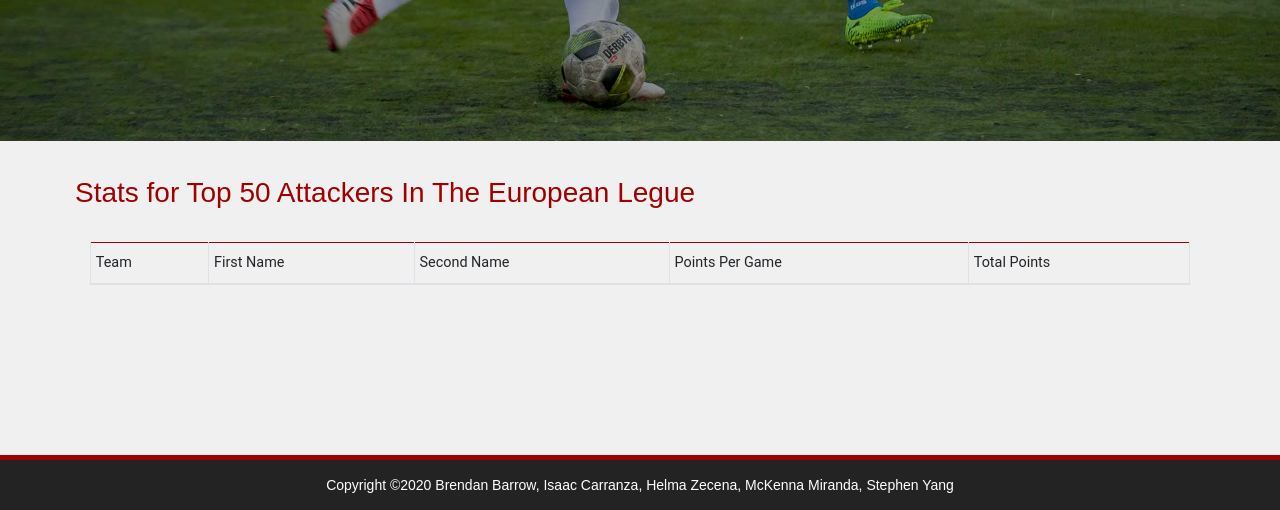
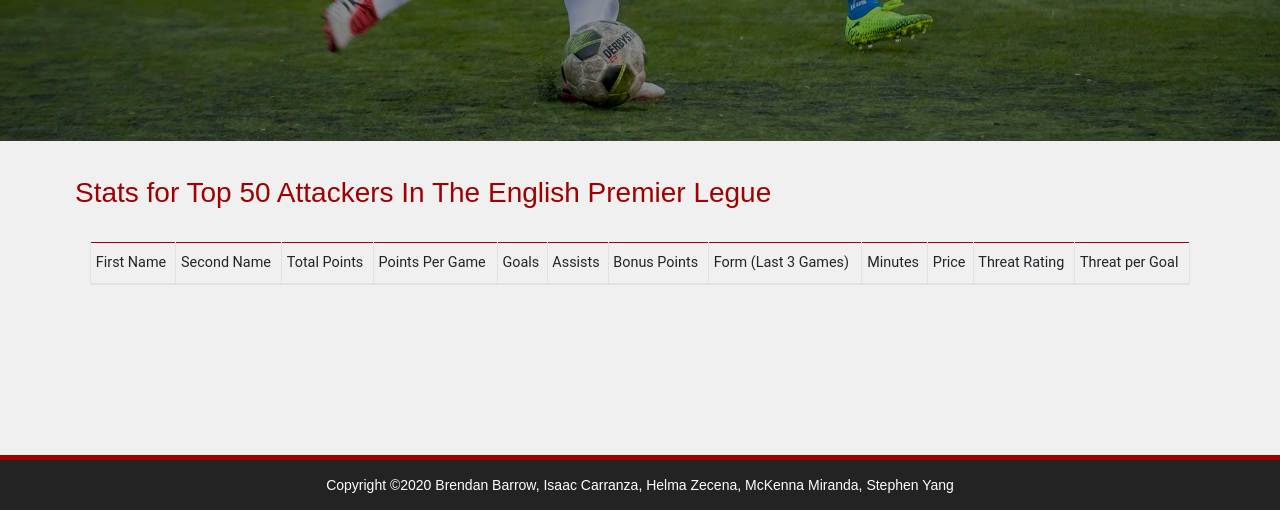
Before and after one commit to StephenCYang/Group_Project_2-UCI-Data-Analysis-Bootcamp-2020-Team-2, a plain HTML site: page 03-Website/attackers.html in a window 1280 px wide. Shown: the part 290-800 px from the top of the page. Drawn offline with nearby package versions, Linux system fonts and the light colour scheme.

Commit message:
Add files via upload

```diff
--- a/03-Website/attackers.html
+++ b/03-Website/attackers.html
@@ -82,7 +82,7 @@
   <div class="container">
     <div class="row margin-top-50">
       <div class="table-description">
-        <h3 class="title">Stats for Top 50 Attackers In The European Legue</h3>
+        <h3 class="title">Stats for Top 50 Attackers In The English Premier Legue</h3>
         <br>
       </div>
 
@@ -91,11 +91,18 @@
       <table id="dtBasicExample" class="table table-striped table-bordered table-sm" cellspacing="0" width="100%">
         <thead>
           <tr>
-            <th class="table-head">Team</th>
             <th class="table-head">First Name</th>
             <th class="table-head">Second Name</th>
+            <th class="table-head">Total Points</th>
             <th class="table-head">Points Per Game</th>
-            <th class="table-head">Total Points</th>
+            <th class="table-head">Goals</th>
+            <th class="table-head">Assists</th>
+            <th class="table-head">Bonus Points</th>
+            <th class="table-head">Form (Last 3 Games)</th>
+            <th class="table-head">Minutes</th>
+            <th class="table-head">Price</th>
+            <th class="table-head">Threat Rating</th>
+            <th class="table-head">Threat per Goal</th>
           </tr>
         </thead>
         <tbody></tbody>
@@ -123,20 +130,20 @@
   </script>
 
   <!-- Data & JS Apps -->
-  <!-- XXX this next line is a test using the UFO JS to load table -->
+  <!-- XXX this next line is a test using the attacker_table to populate data -->
   <script src="https://cdnjs.cloudflare.com/ajax/libs/d3/4.11.0/d3.js"></script>
-  <script src="static/js/data_2.js"></script>
-  <script src="static/js/app.js"></script>
+  <script src="static/js/attacker_table.js"></script>
+  <!-- <script src="static/js/app.js"></script> -->
 
   <!-- Sortable & Searchable table functionality. -->
   <!-- Bootstrap tooltips -->
-  <script type="text/javascript" src="static/js/datatables.min.js"></script>
+  <!-- <script type="text/javascript" src="static/js/datatables.min.js"></script>
   <script>
     $(document).ready(function () {
       $('#dtBasicExample').DataTable();
       $('.dataTables_length').addClass('bs-select');
     });
-  </script>
+  </script> -->
 
 
 </body>
```
